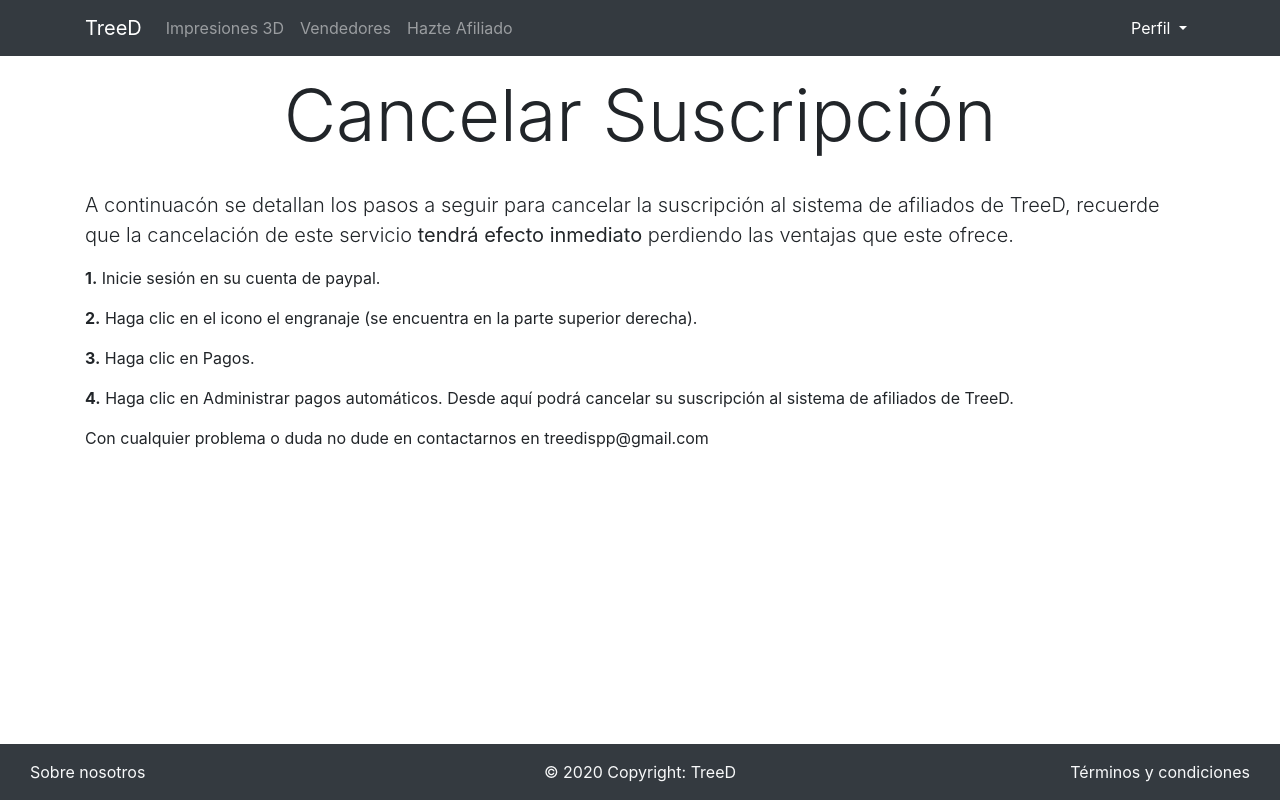
After one commit to dp2-anacardo/treeD, a Django app: page /cancelarAfiliado/ in a window 1280 px wide. The commit adds this page. Run offline with Django 3.2, Linux system fonts and the light colour scheme; a user stored in the database is signed in; tables that the repository leaves empty hold one stand-in row (values such as "Sample post"); some libraries are stand-ins or nearby versions.

Commit message:
Informacion para cancelar la suscripcion a afiliado añadida

```diff
--- /dev/null
+++ b/treeD/main/templates/cancelarAfiliado.html
@@ -0,0 +1,18 @@
+{% extends 'base.html' %}
+{% load static %}
+{% block content %}
+<div class="bottom-footer">
+    <div class="container">
+        <h1 class="display-3 text-center">Cancelar Suscripción</h1>
+        <br>
+        <p class="lead ">A continuacón se detallan los pasos a seguir para cancelar la suscripción al sistema de afiliados de TreeD, recuerde que
+            la cancelación de este servicio <b>tendrá efecto inmediato</b> perdiendo las ventajas que este ofrece.
+        </p>
+        <p ><b>1.</b> Inicie sesión en su cuenta de paypal.</p>
+        <p ><b>2.</b> Haga clic en el icono el engranaje (se encuentra en la parte superior derecha).</p>
+        <p ><b>3.</b> Haga clic en Pagos.</p>
+        <p ><b>4.</b> Haga clic en Administrar pagos automáticos. Desde aquí podrá cancelar su suscripción al sistema de afiliados de TreeD.</p>
+        <p >Con cualquier problema o duda no dude en contactarnos en treedispp@gmail.com</p>
+    </div>
+</div>
+{% endblock %}
--- a/treeD/main/templates/perfil.html
+++ b/treeD/main/templates/perfil.html
@@ -56,6 +56,11 @@
         <a href="{% url 'editarPerfil_url' %}" class="btn btn-dark m-auto">Editar Perfil</a> <br> <br> <br>
         <a href="{% url 'editarDirecciones_url' %}" class="btn btn-dark m-auto">Editar Direcciones</a><br> <br> <br>
         <a href="{% url 'editarPassword_url' %}" class="btn btn-dark m-auto">Editar Contraseña</a>
+        {% if user.perfil.es_afiliado %}
+        <br> <br> <br>
+        <a href="{% url 'cancelarAfiliado_url' %}" class="btn btn-dark m-auto">Cancelar Suscripcion</a>
+
+        {% endif %}
         <div class="text-center">{{formAfiliado.render}}</div>
         {% endif %}
       </div>
--- a/treeD/main/views.py
+++ b/treeD/main/views.py
@@ -960,3 +960,12 @@ def estadisticas_venta(request):
                     'GananciasPendientes':num_ganancias_pendientes, 'misImpresiones':nombres,'numeroCompras':compras2})
     except:
         return redirect('error_url')
+
+@login_required(login_url="/login/")
+def info_cancelar_afiliado(request):
+    try:
+        usuario = usuario_logueado(request)
+        assert usuario.es_afiliado == True
+        return render(request, 'cancelarAfiliado.html')
+    except:
+        return redirect('error_url')
--- a/treeD/treeD/urls.py
+++ b/treeD/treeD/urls.py
@@ -64,5 +64,7 @@ urlpatterns = [
     path('usuarios/afiliarse/', views.subscribirse, name="subscripcion_url"),
     path('presupuesto/mostrarRespuesta/<int:pk>/', views.ver_respuesta_presupuesto, name="mostrarRespuesta_url"),
 
+    path('cancelarAfiliado/',views.info_cancelar_afiliado, name="cancelarAfiliado_url"),
+
     path('usuarios/estadisticas/', views.estadisticas_venta, name="estadisticas_url"),
 ] + static(settings.MEDIA_URL, document_root=settings.MEDIA_ROOT) + static(settings.STATIC_URL, document_root=settings.STATIC_ROOT)
```
